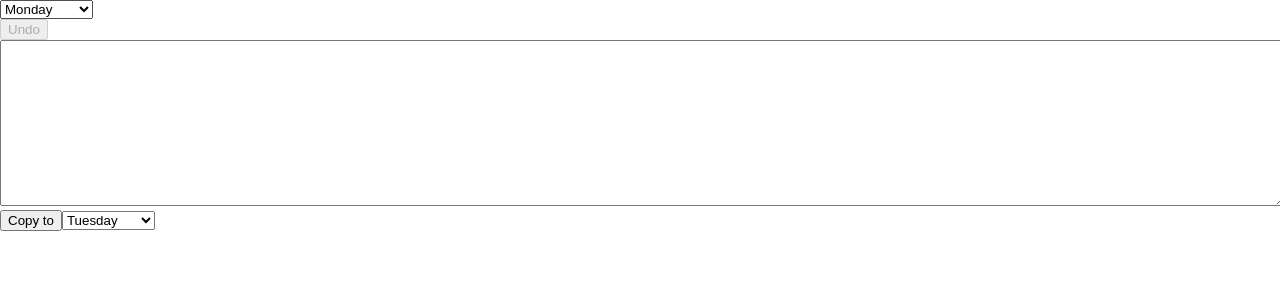
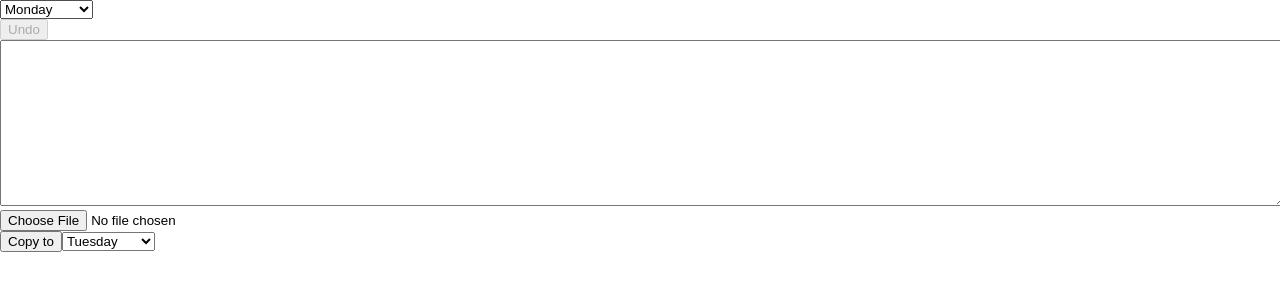
Before and after one commit to alistairbill/evohome-charts, a React (Create React App) app: page / in a window 1280 px wide. Shown: the top 300 px of the page. Built offline with nearby package versions, Linux system fonts and the light colour scheme.

Commit message:
Add import from text file
Closes #2

```diff
--- a/src/App.tsx
+++ b/src/App.tsx
@@ -49,10 +49,14 @@ class App extends React.Component<Props, State> {
 
   }
 
+  changeJson = (text: string): void => {
+    const { location: loc } = this.state;
+    const location = parse(text);
+    this.setState({ location, oldLocation: loc, rawJson: text });
+  }
+
   handleJsonChange = (event: React.ChangeEvent<HTMLTextAreaElement>): void => {
-    const { location: loc } = this.state;
-    const location = parse(event.target.value);
-    this.setState({ location, oldLocation: loc, rawJson: event.target.value });
+    this.changeJson(event.target.value);
   };
 
   updateSwitchpoints(i: number, switchpoints: Switchpoint[]): void {
@@ -64,6 +68,21 @@ class App extends React.Component<Props, State> {
     location.gateways[0].systems[0].zones[i].switchpoints[day] = switchpoints;
     const rawJson = unparse(location);
     this.setState({ rawJson, location, oldLocation: loc });
+  }
+
+  handleImportFile = async (event: React.ChangeEvent<HTMLInputElement>) => {
+    event.preventDefault();
+    const reader = new FileReader();
+    reader.onload = (ev) => {
+      const text = ev.target?.result;
+      if (text) {
+        this.changeJson(text.toString());
+      }
+    };
+    const files = event.currentTarget.files;
+    if (files && files[0]) {
+      reader.readAsText(files[0]);
+    }
   }
 
   handleUndo = (): void => {
@@ -103,6 +122,9 @@ class App extends React.Component<Props, State> {
         </div>
         <textarea spellCheck={false} className="json" value={rawJson} onChange={this.handleJsonChange} />
         <div>
+          <input type="file" onChange={this.handleImportFile} />
+        </div>
+        <div>
           <button onClick={this.handleCopy}>Copy to</button>
           <select value={copyDay} onChange={this.handleCopyDayChange}>
             {ALL_DAYS.map((d) => <option key={d} value={d}>{d}</option>)}
```
